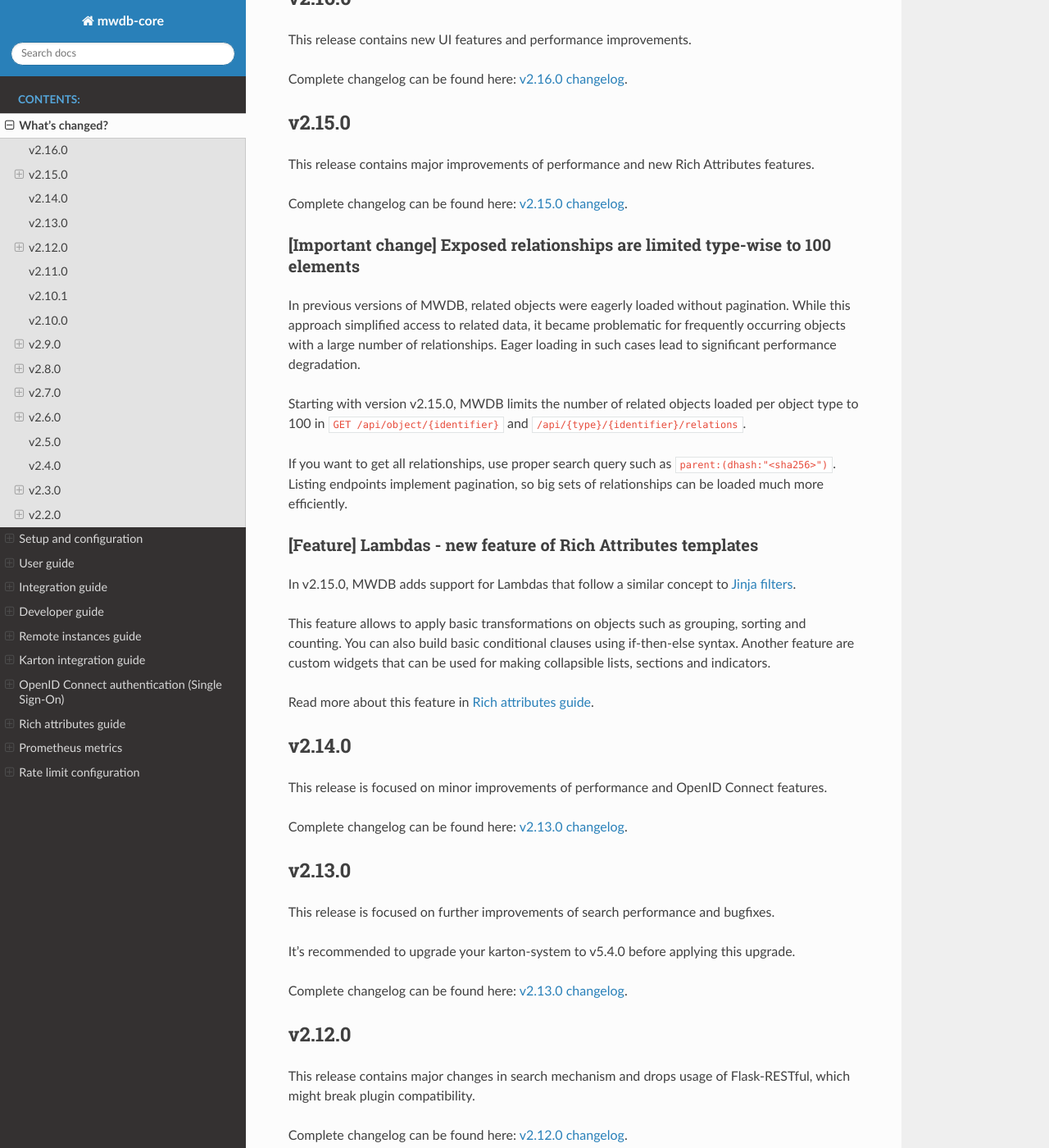
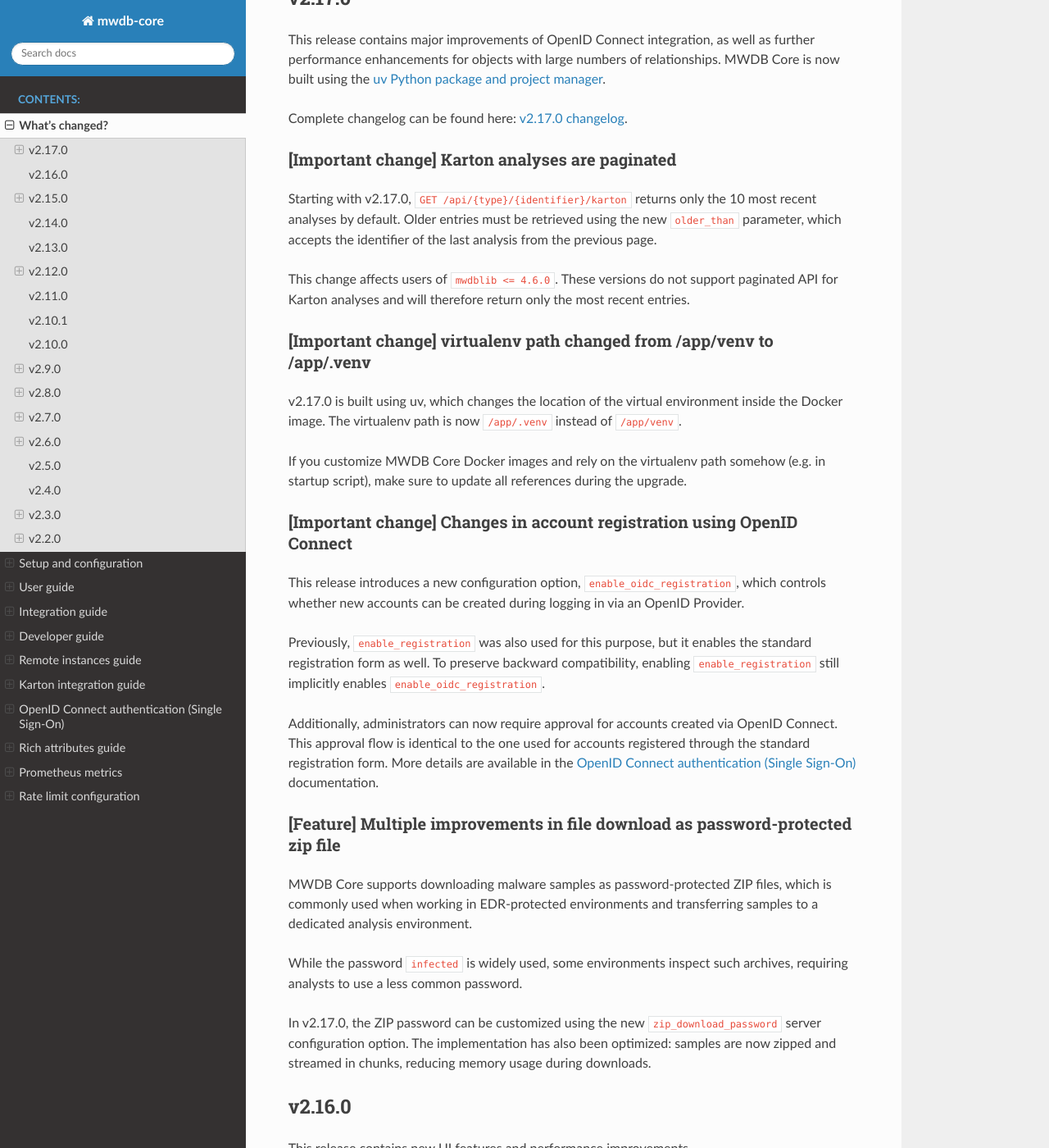
Before and after one commit to CERT-Polska/mwdb-core, a Sphinx documentation site: the page built from docs/whats-changed.rst, in a window 1280 px wide and 1400 px high, scrolled down 323 px. Shown: the whole window at 82% size. Built offline with Sphinx 7.4.7 and the Read the Docs theme 3.1.0, drawn with Linux system fonts in a browser that asks for light colours; some of the changed text lies outside the part shown.

Commit message:
Bump version + docs: v2.17.0 (#1132)

```diff
--- a/docker-compose.yml
+++ b/docker-compose.yml
@@ -9,7 +9,7 @@
     depends_on:
       - postgres
       - redis
-    image: certpl/mwdb:v2.16.1
+    image: certpl/mwdb:v2.17.0
     restart: on-failure
     env_file:
       # NOTE: use gen_vars.sh in order to generate this file
@@ -22,7 +22,7 @@
     build:
       context: .
       dockerfile: deploy/docker/Dockerfile-web
-    image: certpl/mwdb-web:v2.16.1
+    image: certpl/mwdb-web:v2.17.0
     ports:
       - "80:80"
     restart: on-failure
--- a/docs/conf.py
+++ b/docs/conf.py
@@ -21,7 +21,7 @@
 author = 'CERT Polska'
 
 # The full version, including alpha/beta/rc tags
-release = '2.16.1'
+release = '2.17.0'
 
 
 # -- General configuration ---------------------------------------------------
--- a/docs/whats-changed.rst
+++ b/docs/whats-changed.rst
@@ -6,6 +6,45 @@
 have compatibility problems after minor mwdb-core upgrade.
 
 For upgrade instructions, see :ref:`Upgrading mwdb-core to latest version`.
+
+v2.17.0
+-------
+
+This release contains major improvements of OpenID Connect integration, as well as further performance enhancements for objects with large numbers of relationships. MWDB Core is now built using the `uv Python package and project manager <https://docs.astral.sh/uv/>`_.
+
+Complete changelog can be found here: `v2.17.0 changelog <https://github.com/CERT-Polska/mwdb-core/releases/tag/v2.17.0>`_.
+
+[Important change] Karton analyses are paginated
+~~~~~~~~~~~~~~~~~~~~~~~~~~~~~~~~~~~~~~~~~~~~~~~~
+
+Starting with v2.17.0, ``GET /api/{type}/{identifier}/karton`` returns only the 10 most recent analyses by default. Older entries must be retrieved using the new ``older_than`` parameter, which accepts the identifier of the last analysis from the previous page.
+
+This change affects users of ``mwdblib <= 4.6.0``. These versions do not support paginated API for Karton analyses and will therefore return only the most recent entries.
+
+[Important change] virtualenv path changed from /app/venv to /app/.venv
+~~~~~~~~~~~~~~~~~~~~~~~~~~~~~~~~~~~~~~~~~~~~~~~~~~~~~~~~~~~~~~~~~~~~~~~
+
+v2.17.0 is built using uv, which changes the location of the virtual environment inside the Docker image. The virtualenv path is now ``/app/.venv`` instead of ``/app/venv``.
+
+If you customize MWDB Core Docker images and rely on the virtualenv path somehow (e.g. in startup script), make sure to update all references during the upgrade.
+
+[Important change] Changes in account registration using OpenID Connect
+~~~~~~~~~~~~~~~~~~~~~~~~~~~~~~~~~~~~~~~~~~~~~~~~~~~~~~~~~~~~~~~~~~~~~~~
+
+This release introduces a new configuration option, ``enable_oidc_registration``, which controls whether new accounts can be created during logging in via an OpenID Provider.
+
+Previously, ``enable_registration`` was also used for this purpose, but it enables the standard registration form as well. To preserve backward compatibility, enabling ``enable_registration`` still implicitly enables ``enable_oidc_registration``.
+
+Additionally, administrators can now require approval for accounts created via OpenID Connect. This approval flow is identical to the one used for accounts registered through the standard registration form. More details are available in the :ref:`OpenID Connect authentication (Single Sign-On)` documentation.
+
+[Feature] Multiple improvements in file download as password-protected zip file
+~~~~~~~~~~~~~~~~~~~~~~~~~~~~~~~~~~~~~~~~~~~~~~~~~~~~~~~~~~~~~~~~~~~~~~~~~~~~~~~
+
+MWDB Core supports downloading malware samples as password-protected ZIP files, which is commonly used when working in EDR-protected environments and transferring samples to a dedicated analysis environment.
+
+While the password ``infected`` is widely used, some environments inspect such archives, requiring analysts to use a less common password.
+
+In v2.17.0, the ZIP password can be customized using the new ``zip_download_password`` server configuration option. The implementation has also been optimized: samples are now zipped and streamed in chunks, reducing memory usage during downloads.
 
 v2.16.0
 -------
@@ -50,7 +89,7 @@
 
 This release is focused on minor improvements of performance and OpenID Connect features.
 
-Complete changelog can be found here: `v2.13.0 changelog <https://github.com/CERT-Polska/mwdb-core/releases/tag/v2.14.0>`_.
+Complete changelog can be found here: `v2.14.0 changelog <https://github.com/CERT-Polska/mwdb-core/releases/tag/v2.14.0>`_.
 
 v2.13.0
 -------
--- a/mwdb/version.py
+++ b/mwdb/version.py
@@ -4,5 +4,5 @@
 except IOError:
     git_revision = ""
 
-app_version = "2.16.1"
+app_version = "2.17.0"
 app_build_version = f"{app_version}+{git_revision}" if git_revision else app_version
```
Also changed, not shown: 2 other files.
